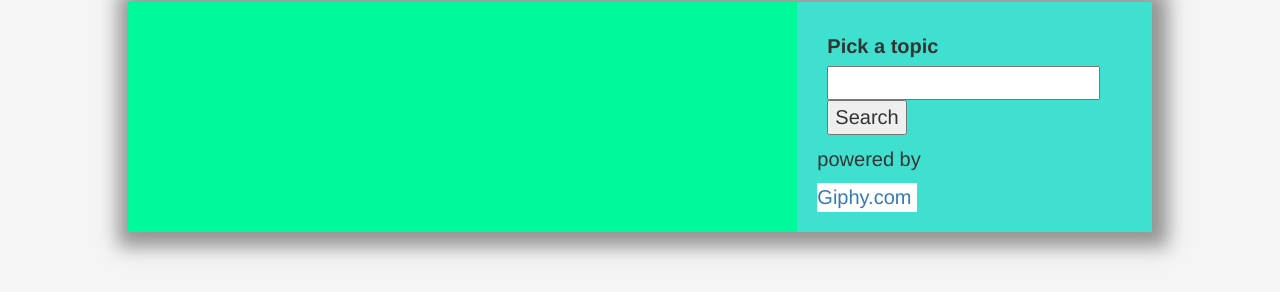
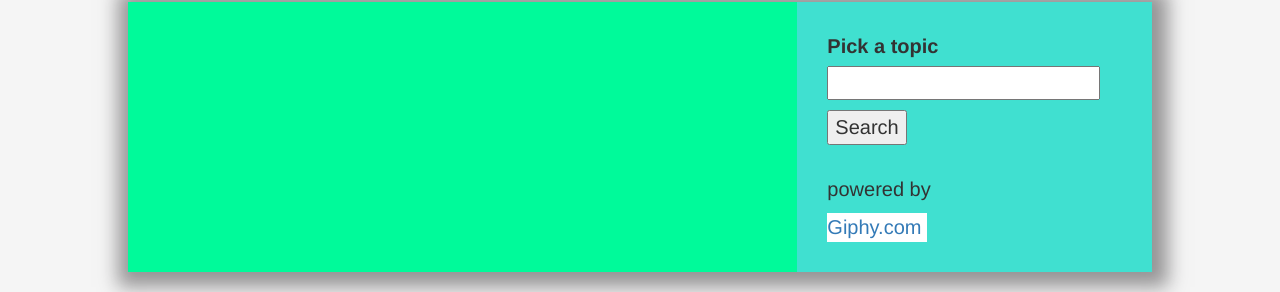
Before and after one commit to jbool24/Giffy-Finder, a plain HTML site: page index.html in a window 1280 px wide. Shown: the part 272-564 px from the top of the page. Drawn offline with nearby package versions, Linux system fonts and the light colour scheme; no server answers.

Commit message:
updates readme

```diff
--- a/assets/css/style.css
+++ b/assets/css/style.css
@@ -77,6 +77,10 @@ form {
     background-color: turquoise;
 }
 
+.side-box button{
+   margin: 10px 10px 10px 0;
+}
+
 .gifs-container {
     flex-grow: 2;
     display: flex;
@@ -114,6 +118,10 @@ form {
     border-radius: 6px;
     font-family: monospace;
     background-color: rgba(0, 0, 0, 0.4);
+}
+
+.powered {
+  margin: 10px;
 }
 /*    Animation */
 
```
Also changed, not shown: 1 other file.
